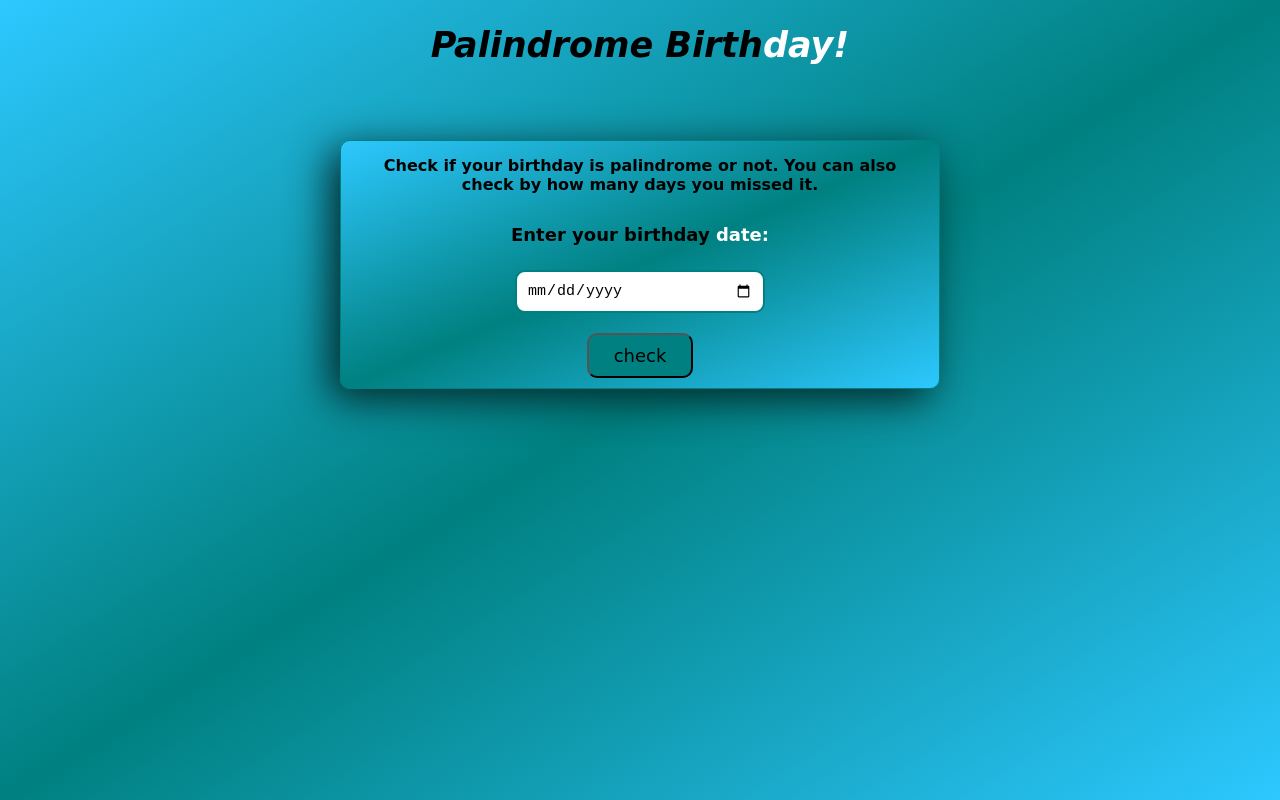
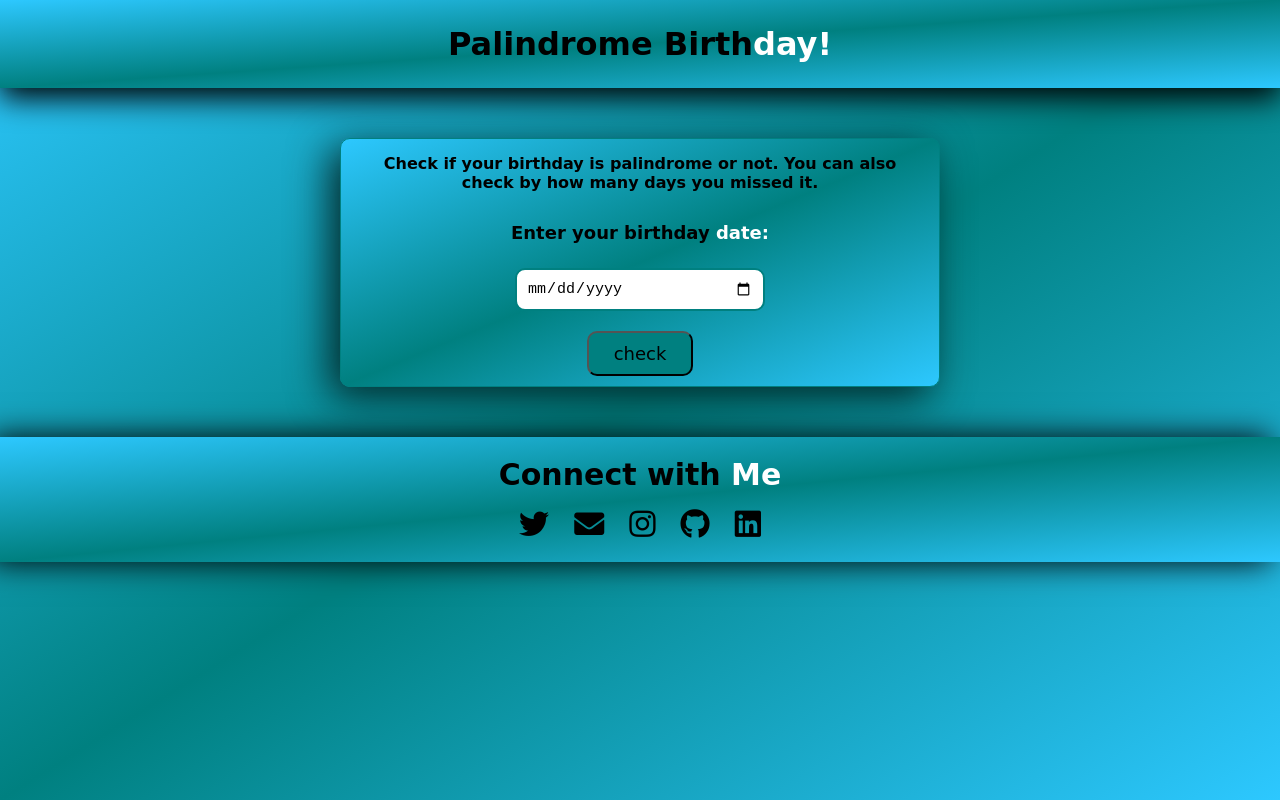
Before and after one commit to nawedrashid/Palindrome-Birthday, a plain HTML site: page index.html in a window 1280 px wide. Drawn offline with Linux system fonts and the light colour scheme.

Commit message:
added footer

```diff
--- a/index.html
+++ b/index.html
@@ -6,6 +6,7 @@
     <meta name="viewport" content="width=device-width, initial-scale=1.0">
     <title>Palindrome-Birthday</title>
     <link rel="stylesheet" href="styles.css">
+    <link rel="stylesheet" href="https://use.fontawesome.com/releases/v5.15.4/css/all.css" integrity="sha384-DyZ88mC6Up2uqS4h/KRgHuoeGwBcD4Ng9SiP4dIRy0EXTlnuz47vAwmeGwVChigm" crossorigin="anonymous">
 </head>
 <body>
     <h1>Palindrome Birth<span>day!</span></h1>
@@ -16,6 +17,17 @@
         <button id="check-btn">check</button>
     </div>
       <div class="output box"></div>
+      <footer class="footer">
+        <div class="Connect">Connect with <span>Me</span></div>
+        <ul class="contacts">
+            <li><a href="https://twitter.com/rashidnawed"><i class="fab fa-twitter"></i></a></li>
+            <li><a href="email.html"><i class="fas fa-envelope"></i></a></li>
+            <li><a href="https://www.instagram.com/nawedrashid"><i class="fab fa-instagram"></i></a></li>
+            <li><a href="https://github.com/nawedrashid"><i class="fab fa-github"></i></a></li>
+            <li><a href="https://www.linkedin.com/in/md-nawed-rashid-550bb31b3"><i class="fab fa-linkedin"></i></a></li>
+        </ul>
+</footer>
+
       <script src="script.js" type="text/javascript"></script>
 </body>
 </html>
--- a/styles.css
+++ b/styles.css
@@ -11,11 +11,15 @@ body {
     height: 100vh;
 }
 h1{
-    padding: 25px 0px;
-    box-sizing: border-box;
-    font-style: italic;
-    font-size: 35px;
+    width: 100%;
     font-weight: bold;
+    padding: 25px 40px;
+    margin: auto;
+    align-items: center;
+    box-shadow: 0px 10px 30px black;
+    justify-content: space-between;
+    background: linear-gradient(to bottom right,rgb(45,200,500),teal,rgb(45,200,500));
+    font-family: 'Style Script', cursive;
 }
 p{
     font-size: medium;
@@ -71,3 +75,36 @@ p{
 span{
     color: white;
 }
+.footer{
+    width: 100%;
+    margin-top: 50px;
+    box-shadow: -10px 0px 30px black;
+    background: linear-gradient(to bottom right,rgb(45,200,500),teal,rgb(45,200,500));
+}
+.footer .contacts{
+    text-align: center;
+}
+.footer .contacts li{
+    list-style: none;
+    display: inline-block;
+    padding-top: 15px;
+    padding-bottom: 20px;
+}
+.footer .contacts li a{
+    color: black;
+    margin-left: 10px;
+    margin-right: 10px;
+    font-size: 30px;
+    transition: color 0.3s ease;
+}
+.footer .contacts li a:hover{
+    color:white;
+}
+.footer .Connect{
+    display:block;
+    text-align: center;
+    padding-top: 20px;
+   font-size: 30px;
+   font-weight: 700;
+   font-family: 'Style Script', cursive;;
+}
```
